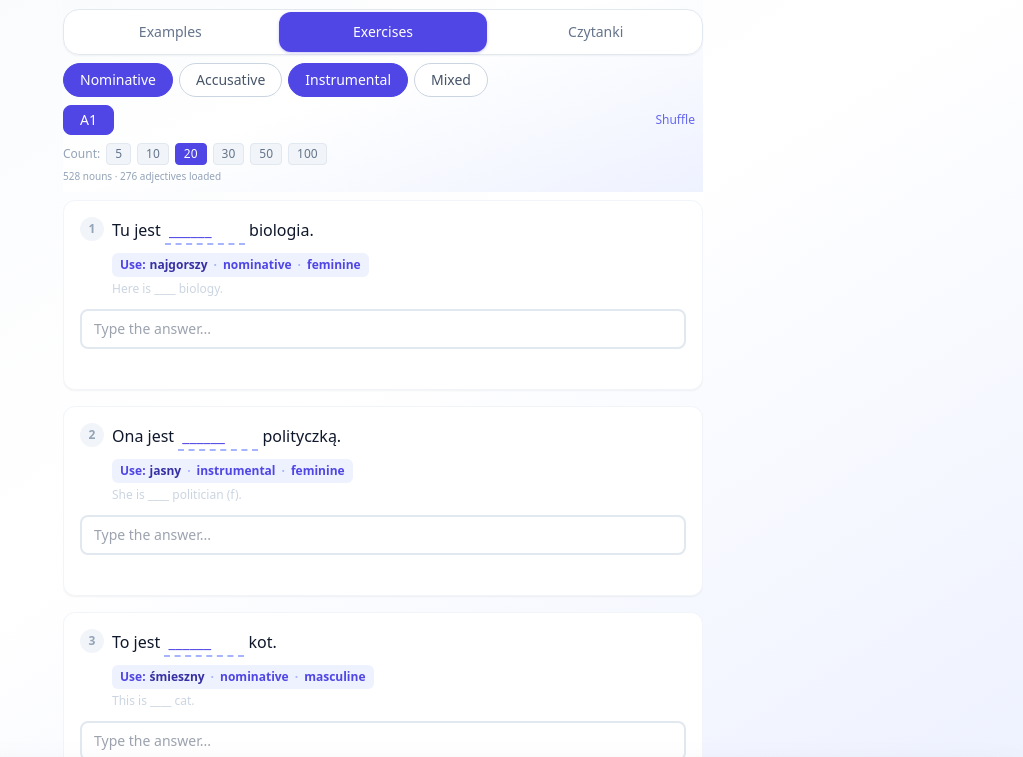
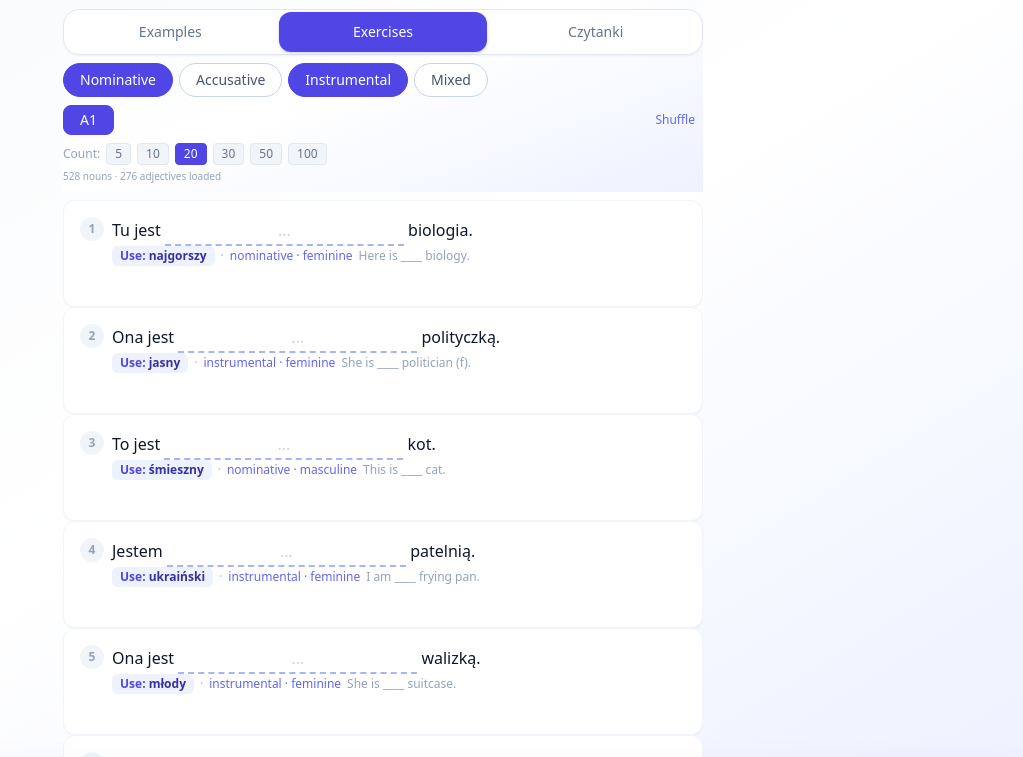
Before and after one commit to mucoz/PolishClass, a website: page index.html in a window 1280 px wide. Both pictures are taken after a click on the button "Exercises". Shown: the part 43-800 px from the top of the page, without its empty margins (257-1280 px from the left). Drawn offline with Linux system fonts and the light colour scheme.

Commit message:
Make exercise blanks inline-editable directly in sentence
Replace separate input boxes below each exercise with inline <input>
fields inside the sentence text. Clicking the dashed blank turns it
into an editable field inline with the surrounding text.

```diff
--- a/js/app.js
+++ b/js/app.js
@@ -63,7 +63,7 @@ document.addEventListener('DOMContentLoaded', () => {
     })
     if (tab !== 'exercises') {
       polishKeyboard.blur()
-      document.querySelectorAll('input').forEach(inp => inp.blur())
+      document.querySelectorAll('.exercise-input-inline').forEach(inp => inp.blur())
     }
     renderActive()
   }
@@ -81,9 +81,9 @@ document.addEventListener('DOMContentLoaded', () => {
 
   document.addEventListener('click', e => {
     if (!e.target.closest('#polishKeyboard') &&
-        !e.target.closest('.exercise-input') &&
+        !e.target.closest('.exercise-input-inline') &&
         !e.target.closest('.kb-key')) {
-      const anyFocused = document.querySelector('.exercise-input:focus')
+      const anyFocused = document.querySelector('.exercise-input-inline:focus')
       if (!anyFocused) polishKeyboard.blur()
     }
   })
--- a/js/modules/exerciseEngine.js
+++ b/js/modules/exerciseEngine.js
@@ -144,34 +144,27 @@ class ExerciseEngine {
       return
     }
 
-    let html = '<div class="space-y-4">'
+    let html = '<div class="space-y-3">'
     this.currentSet.forEach((ex, i) => {
       const parts = ex.sentence.split('____')
       html += `
         <div class="exercise-card bg-white rounded-xl p-4 border border-slate-100 shadow-sm" data-id="${ex.id}">
-          <div class="flex items-start gap-2 mb-2">
-            <span class="text-xs font-semibold text-slate-400 bg-slate-100 rounded-full w-6 h-6 flex items-center justify-center shrink-0">${i + 1}</span>
+          <div class="flex items-start gap-2">
+            <span class="text-xs font-semibold text-slate-400 bg-slate-100 rounded-full w-6 h-6 flex items-center justify-center shrink-0 mt-0.5">${i + 1}</span>
             <div class="flex-1 min-w-0">
-              <div class="text-base font-medium text-slate-900 mb-1 leading-relaxed">
-                ${parts[0]}<span class="inline-block border-b-2 border-dashed border-indigo-300 min-w-[80px] px-1 text-indigo-600">______</span>${parts[1] || ''}
+              <div class="text-base font-medium text-slate-900 leading-relaxed">
+                ${parts[0]}<input type="text" class="exercise-input-inline" data-exercise-id="${ex.id}" autocomplete="off" autocorrect="off" spellcheck="false" placeholder="...">${parts[1] || ''}
               </div>
-              <div class="inline-flex items-center gap-1 text-xs font-semibold text-indigo-600 bg-indigo-50 px-2 py-1 rounded-md mt-1">
-                Use: <span class="text-indigo-800">${ex.baseWord}</span>
-                <span class="text-indigo-300 mx-0.5">·</span>
-                ${ex.case}
-                <span class="text-indigo-300 mx-0.5">·</span>
-                ${ex.gender}
+              <div class="flex items-center gap-1.5 text-xs mt-1.5 flex-wrap">
+                <span class="font-semibold text-indigo-600 bg-indigo-50 px-2 py-0.5 rounded-md">
+                  Use: <span class="text-indigo-800">${ex.baseWord}</span>
+                </span>
+                <span class="text-indigo-300">·</span>
+                <span class="text-indigo-500">${ex.case} · ${ex.gender}</span>
+                <span class="text-xs text-slate-400 ml-auto">${ex.translation}</span>
               </div>
-              <div class="text-xs text-slate-300 mt-1">${ex.translation}</div>
             </div>
           </div>
-          <input type="text"
-            class="exercise-input w-full rounded-lg px-3 py-2 text-sm mt-1"
-            placeholder="Type the answer..."
-            data-exercise-id="${ex.id}"
-            autocomplete="off"
-            autocorrect="off"
-            spellcheck="false">
           <div class="feedback text-xs mt-1 min-h-[20px]"></div>
         </div>
       `
@@ -194,7 +187,7 @@ class ExerciseEngine {
   }
 
   bindEvents() {
-    this.container.querySelectorAll('.exercise-input').forEach(inp => {
+    this.container.querySelectorAll('.exercise-input-inline').forEach(inp => {
       inp.addEventListener('focus', e => {
         if (window.polishKeyboard) window.polishKeyboard.focus(e.target)
       })
@@ -221,7 +214,7 @@ class ExerciseEngine {
     if (cards.length === 0) return
 
     cards.forEach(card => {
-      const input = card.querySelector('.exercise-input')
+      const input = card.querySelector('.exercise-input-inline')
       const feedback = card.querySelector('.feedback')
       const ex = this.currentSet.find(e => e.id === card.dataset.id)
       if (!ex) return
@@ -247,7 +240,7 @@ class ExerciseEngine {
 
   showSummary() {
     const total = this.currentSet.length
-    const correct = this.container.querySelectorAll('.exercise-input.correct').length
+    const correct = this.container.querySelectorAll('.exercise-input-inline.correct').length
     const wrong = total - correct
 
     const summary = document.createElement('div')
```
Also changed, not shown: css/style.css.
